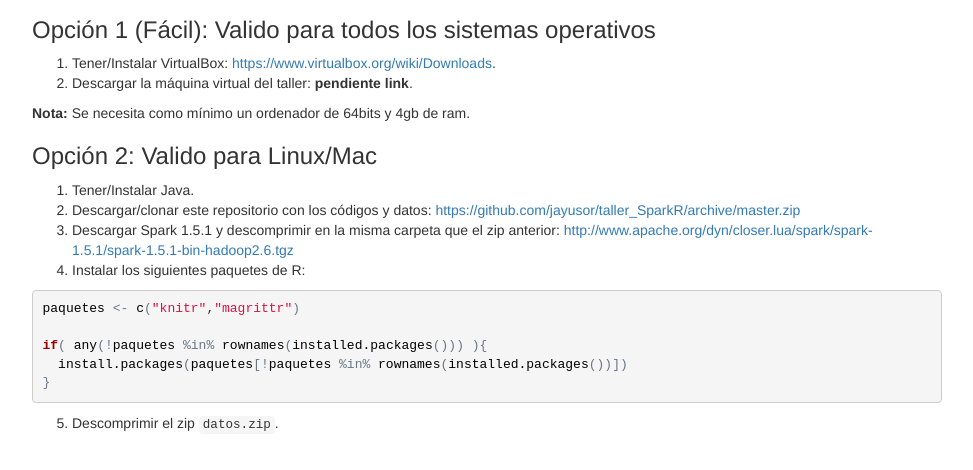
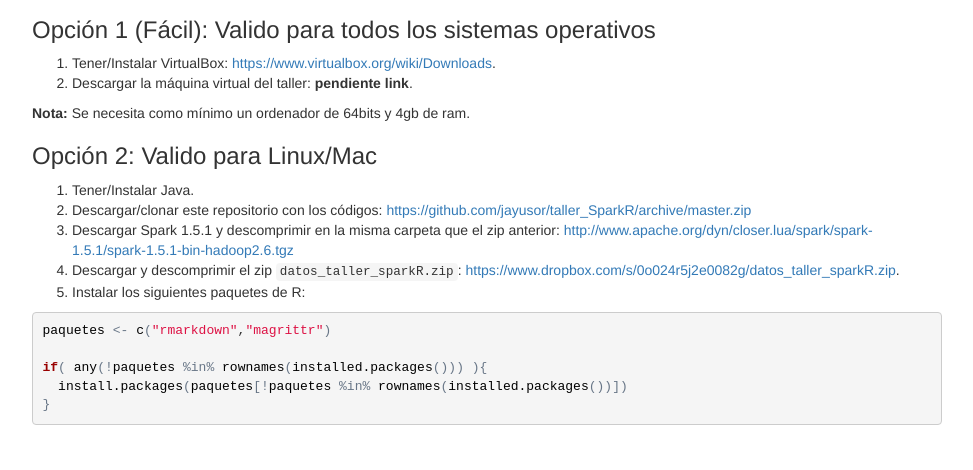
Before and after one commit to jayusor/taller_SparkR, a plain HTML site: page README.html in a window 1280 px wide. Shown: the part 118-588 px from the top of the page, without its empty margins (153-1126 px from the left). Drawn offline with nearby package versions, Linux system fonts and the light colour scheme; some packages are replaced by stand-ins of ours.

Commit message:
change html

```diff
--- a/README.html
+++ b/README.html
@@ -81,18 +81,16 @@ img {
 <h3>Opción 2: Valido para Linux/Mac</h3>
 <ol style="list-style-type: decimal">
 <li>Tener/Instalar Java.</li>
-<li>Descargar/clonar este repositorio con los códigos y datos: <a href="https://github.com/jayusor/taller_SparkR/archive/master.zip" class="uri">https://github.com/jayusor/taller_SparkR/archive/master.zip</a></li>
+<li>Descargar/clonar este repositorio con los códigos: <a href="https://github.com/jayusor/taller_SparkR/archive/master.zip" class="uri">https://github.com/jayusor/taller_SparkR/archive/master.zip</a></li>
 <li>Descargar Spark 1.5.1 y descomprimir en la misma carpeta que el zip anterior: <a href="http://www.apache.org/dyn/closer.lua/spark/spark-1.5.1/spark-1.5.1-bin-hadoop2.6.tgz" class="uri">http://www.apache.org/dyn/closer.lua/spark/spark-1.5.1/spark-1.5.1-bin-hadoop2.6.tgz</a></li>
+<li>Descargar y descomprimir el zip <code>datos_taller_sparkR.zip</code>: <a href="https://www.dropbox.com/s/0o024r5j2e0082g/datos_taller_sparkR.zip" class="uri">https://www.dropbox.com/s/0o024r5j2e0082g/datos_taller_sparkR.zip</a>.</li>
 <li>Instalar los siguientes paquetes de R:</li>
 </ol>
-<pre class="r"><code>paquetes &lt;- c(&quot;knitr&quot;,&quot;magrittr&quot;)
+<pre class="r"><code>paquetes &lt;- c(&quot;rmarkdown&quot;,&quot;magrittr&quot;)
 
 if( any(!paquetes %in% rownames(installed.packages())) ){
   install.packages(paquetes[!paquetes %in% rownames(installed.packages())])
 }</code></pre>
-<ol start="5" style="list-style-type: decimal">
-<li>Descomprimir el zip <code>datos.zip</code>.</li>
-</ol>
 </div>
 </div>
 
```
